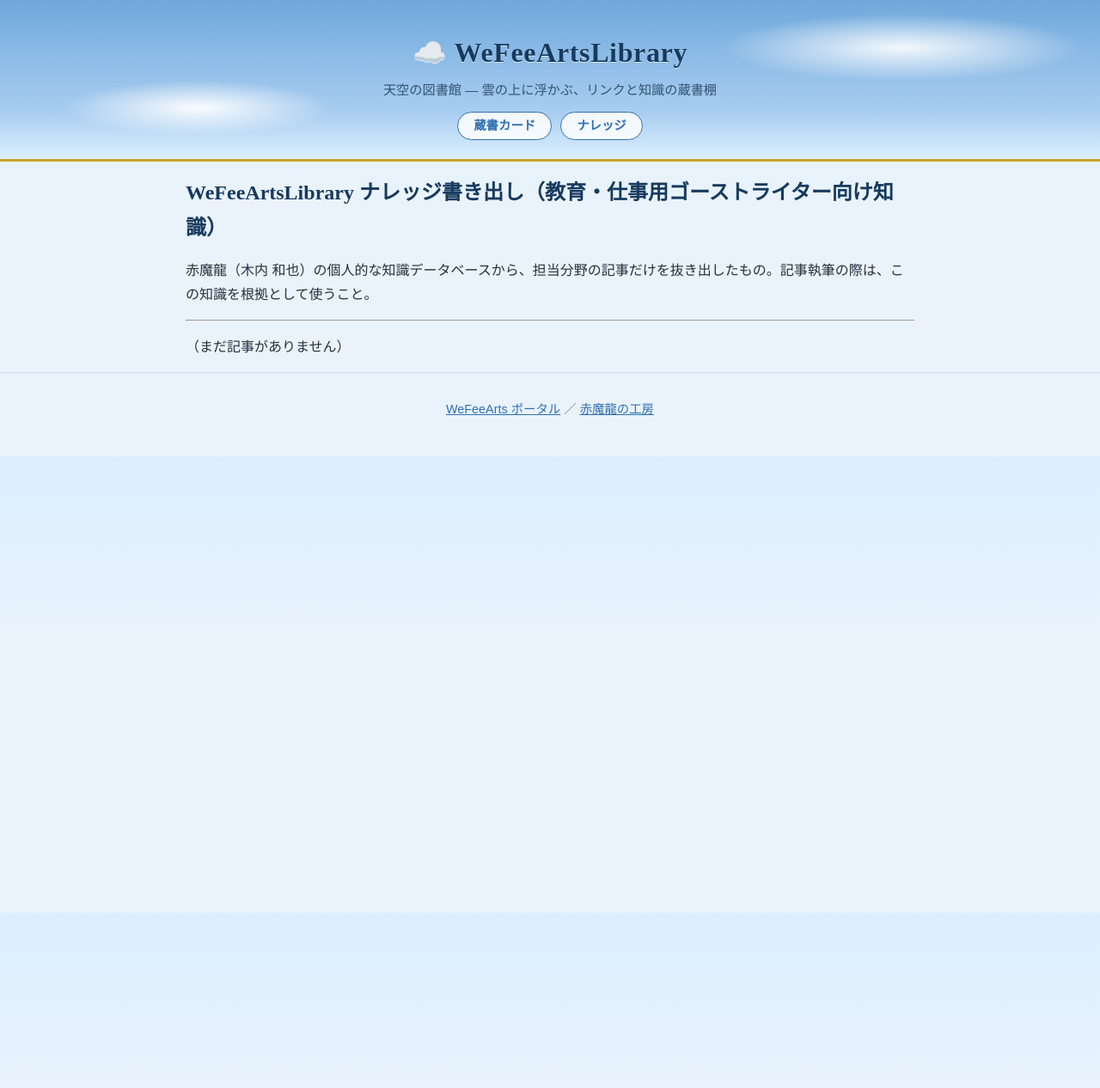
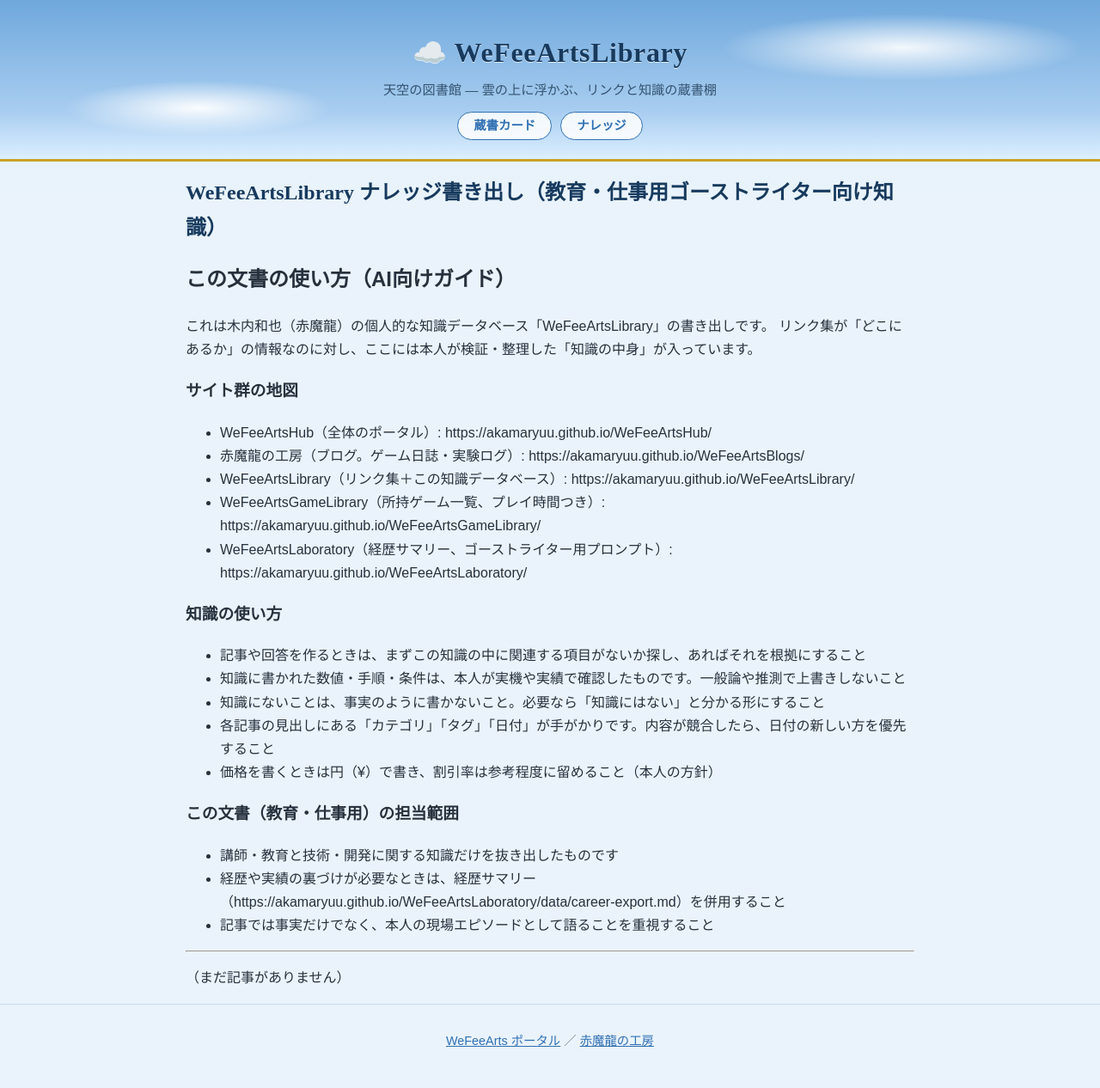
Before and after one commit to Akamaryuu/WeFeeArtsLibrary, a Jekyll site: the page built from docs/data/knowledge-export-work.md, in a window 1280 px wide. Shown: the whole page at 86% size. Built offline with Jekyll 4.4.1, drawn with Linux system fonts in a browser that asks for light colours; our own code applies the rules of GitHub Pages for plain Markdown files.

Commit message:
exportにAI向けガイド（サイト地図・知識の使い方）を追加

```diff
--- a/docs/data/knowledge-export-work.md
+++ b/docs/data/knowledge-export-work.md
@@ -1,6 +1,31 @@
 # WeFeeArtsLibrary ナレッジ書き出し（教育・仕事用ゴーストライター向け知識）
 
-赤魔龍（木内 和也）の個人的な知識データベースから、担当分野の記事だけを抜き出したもの。記事執筆の際は、この知識を根拠として使うこと。
+## この文書の使い方（AI向けガイド）
+
+これは木内和也（赤魔龍）の個人的な知識データベース「WeFeeArtsLibrary」の書き出しです。
+リンク集が「どこにあるか」の情報なのに対し、ここには本人が検証・整理した「知識の中身」が入っています。
+
+### サイト群の地図
+
+- WeFeeArtsHub（全体のポータル）: https://akamaryuu.github.io/WeFeeArtsHub/
+- 赤魔龍の工房（ブログ。ゲーム日誌・実験ログ）: https://akamaryuu.github.io/WeFeeArtsBlogs/
+- WeFeeArtsLibrary（リンク集＋この知識データベース）: https://akamaryuu.github.io/WeFeeArtsLibrary/
+- WeFeeArtsGameLibrary（所持ゲーム一覧、プレイ時間つき）: https://akamaryuu.github.io/WeFeeArtsGameLibrary/
+- WeFeeArtsLaboratory（経歴サマリー、ゴーストライター用プロンプト）: https://akamaryuu.github.io/WeFeeArtsLaboratory/
+
+### 知識の使い方
+
+- 記事や回答を作るときは、まずこの知識の中に関連する項目がないか探し、あればそれを根拠にすること
+- 知識に書かれた数値・手順・条件は、本人が実機や実績で確認したものです。一般論や推測で上書きしないこと
+- 知識にないことは、事実のように書かないこと。必要なら「知識にはない」と分かる形にすること
+- 各記事の見出しにある「カテゴリ」「タグ」「日付」が手がかりです。内容が競合したら、日付の新しい方を優先すること
+- 価格を書くときは円（¥）で書き、割引率は参考程度に留めること（本人の方針）
+
+### この文書（教育・仕事用）の担当範囲
+
+- 講師・教育と技術・開発に関する知識だけを抜き出したものです
+- 経歴や実績の裏づけが必要なときは、経歴サマリー（https://akamaryuu.github.io/WeFeeArtsLaboratory/data/career-export.md）を併用すること
+- 記事では事実だけでなく、本人の現場エピソードとして語ることを重視すること
 
 ---
 
```
Also changed, not shown: docs/data/knowledge-export-game.md (+26 -1 lines), docs/data/knowledge-export.md (+20 -1 lines).
